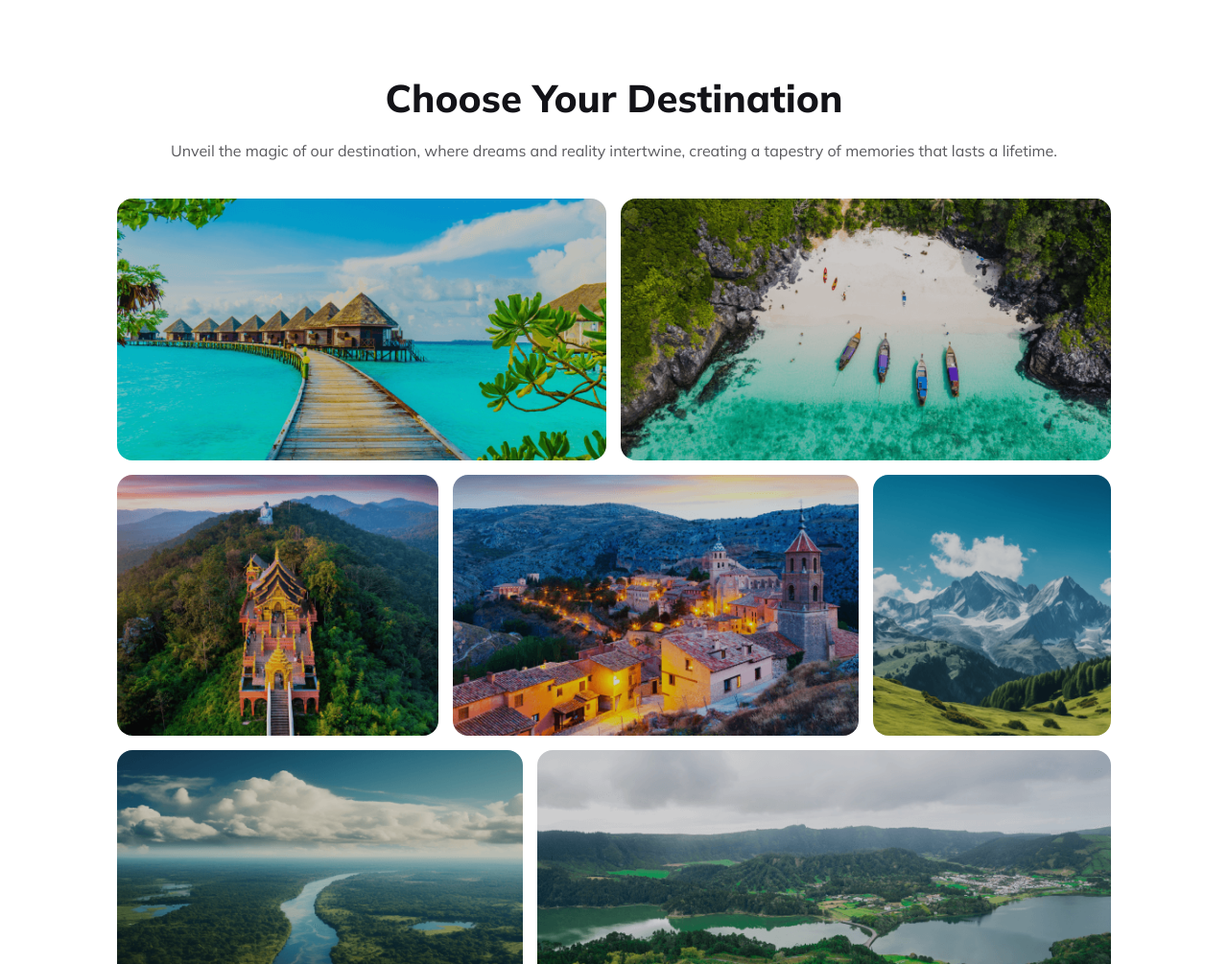
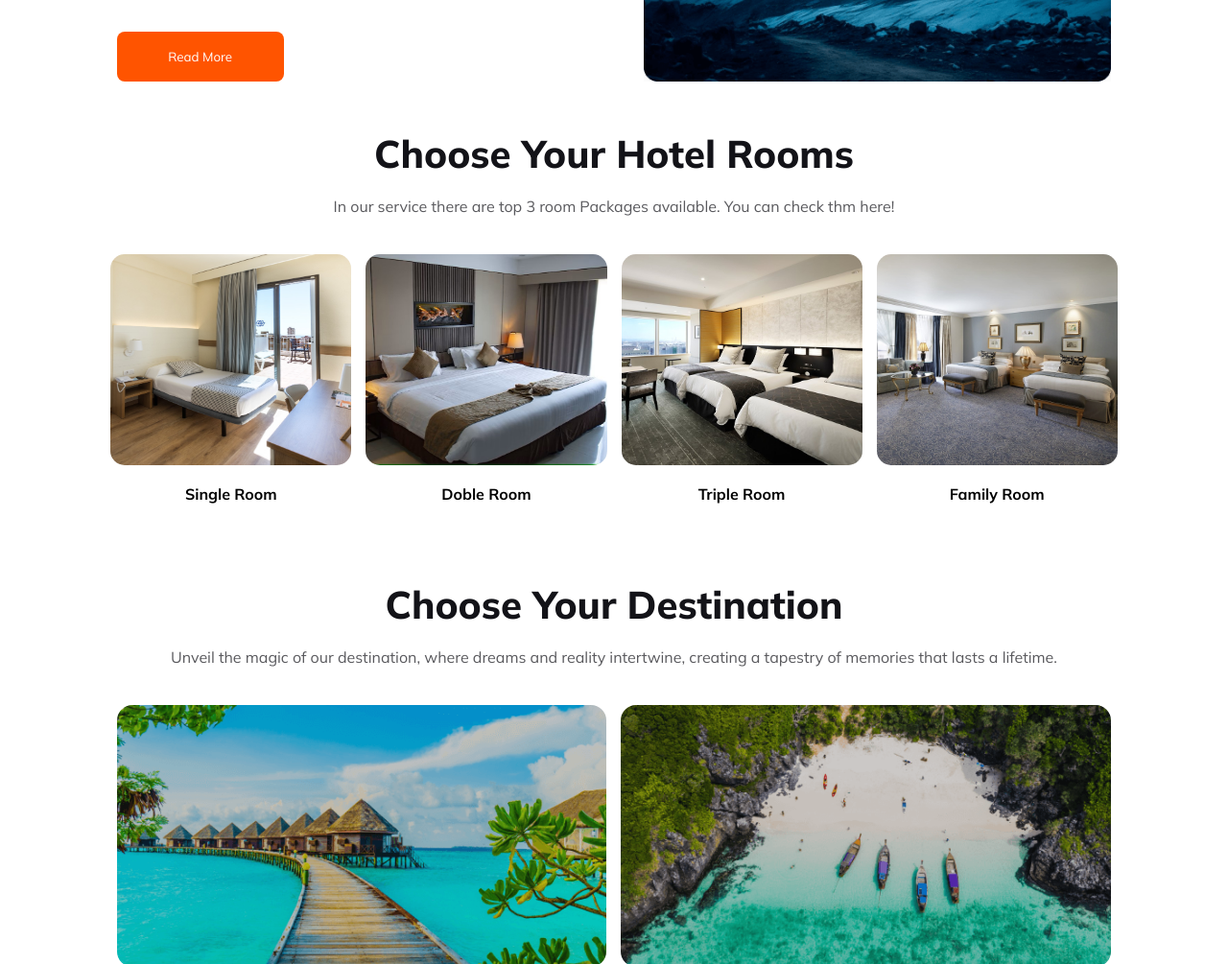
Before and after one commit to SoadAsHamimMahi/Family-Travel-Assignment, a plain HTML site: page index.html in a window 1280 px wide. Shown: the part 1103-2108 px from the top of the page at 96% size. Drawn offline with Linux system fonts and the light colour scheme.

Commit message:
nev bar and extra room choosing section added

```diff
--- a/index.html
+++ b/index.html
@@ -11,35 +11,41 @@
     <link href="https://fonts.googleapis.com/css2?family=Mulish:wght@300;400;500;600;700;800;900&display=swap"
         rel="stylesheet">
 
+    <link rel="stylesheet" href="https://cdnjs.cloudflare.com/ajax/libs/font-awesome/6.5.1/css/all.min.css"
+        integrity="sha512-DTOQO9RWCH3ppGqcWaEA1BIZOC6xxalwEsw9c2QQeAIftl+Vegovlnee1c9QX4TctnWMn13TZye+giMm8e2LwA=="
+        crossorigin="anonymous" referrerpolicy="no-referrer" />
+
     <link rel="stylesheet" href="style.css">
     <link rel="stylesheet" href="responsive.css">
+
+
 </head>
 
 <body>
-    <!-- <header>
+    <header>
         <div class="nav-part">
             <nav>
+
                 <div class="site-logo-name">
                     <img src="./Images/Group 40071 (2).png" alt="">
                     <div class="site-name">
                         <h2>Family <span class="primary-span">Travel</span></h2>
                     </div>
-
                 </div>
 
+                <div class="three-dot"><img src="Images/Frame.svg" alt=""></div>
                 <div class="list">
-                    <ul>
-                        <li> <a style="color: #FF5400;" href="#">Home</a></li>
-                        <li> <a href="#">Packages</a></li>
-                        <li> <a href="#">Testimonial</a></li>
-                        <li> <a href="#">Blog</a></li>
-                        <li> <a href="#">Contact</a></li>
+                    <ul class="show">
+                        <li><a style="color: #FF5400;" href="#">Home</a></li>
+                        <li><a href="#">Packages</a></li>
+                        <li><a href="#">Testimonial</a></li>
+                        <li><a href="#">Blog</a></li>
+                        <li><a href="#">Contact</a></li>
                     </ul>
                 </div>
             </nav>
         </div>
-
-    </header> -->
+    </header>
 
     <section class="banner-section">
 
@@ -102,6 +108,46 @@
         </div>
 
     </section>
+
+
+    <section class="Hotel-room-section">
+
+        <div class="hotel-room">
+            <div class="Hotel-room-text">
+                <h2>Choose Your Hotel Rooms</h2>
+                <p>In our service there are top 3 room Packages available. You can check thm here!</p>
+
+            </div>
+
+            <div class="room-image">
+                <div class="single">
+                    <img style="height: 220px;" src="Images/single.jpg" alt="">
+                    <b>Single Room</b>
+                </div>
+
+                <div class="double">
+                    <img style="height: 220px;" src="Images/double.jpg" alt="">
+                    <b>Doble Room</b>
+                </div>
+
+                <div class="triple">
+                    <img style="height: 220px;" src="Images/thriple.jpg" alt="">
+                    <b>Triple Room</b>
+                </div>
+
+                <div class="family">
+                    <img style="height: 220px;" src="Images/family.jpg" alt="">
+                    <b>Family Room</b>
+                </div>
+
+            </div>
+        </div>
+
+
+
+    </section>
+
+
 
     <section class="destination-section">
         <div class="destination-text">
--- a/responsive.css
+++ b/responsive.css
@@ -1,4 +1,17 @@
 @media screen and (max-width: 600px) {
+
+    .three-dot {
+        display: block; /* Show the three-dot icon on mobile */
+        font-size: 1.5rem;
+        color: #FF5400;
+        cursor: pointer;
+    }
+
+    .list{
+        display: none;
+    }
+
+
 
     .input-travel-info{
         flex-direction: column;
@@ -12,26 +25,36 @@
     }
 
 
-
     /* populer section starts here */
 
-    .popular-tour-div{
+    .popular-tour-div {
         width: 95%;
         flex-direction: column;
     }
 
-    .popular-tour-text{
+    .popular-tour-text {
         width: 100%;
         margin-bottom: 24px;
     }
 
-    .popular-tour-img{
+    .popular-tour-img {
         width: 100%;
 
     }
 
-    .pupular-tour-section{
+    .pupular-tour-section {
         width: 85% auto;
+    }
+
+
+    /* Room section starts here */
+
+    .room-image{
+        flex-direction: column;
+    }
+
+    .single, .double, .triple, .family{
+        width: 90%;
     }
 
     /* Destination sector starts here */
@@ -44,7 +67,8 @@
         display: block;
 
     }
-    .img-container img{
+
+    .img-container img {
         height: 11rem;
         margin-bottom: 8px;
     }
@@ -54,18 +78,21 @@
 
     /* choose section starts here */
 
-    .choose-service{
+    .choose-service {
         flex-direction: column;
     }
 
-    .service-1, .service-2 ,.service-3{
+    .service-1,
+    .service-2,
+    .service-3 {
         width: 85%;
     }
 
-    .choose-text h2{
+    .choose-text h2 {
         font-size: 1.5rem;
     }
-    .choose-text p{
+
+    .choose-text p {
         font-size: .8rem;
 
     }
@@ -73,15 +100,15 @@
 
     /* newsletter section starts here */
 
-    .newsletter{
+    .newsletter {
         flex-direction: column;
     }
 
-    .newsletter-text{
+    .newsletter-text {
         width: 85%;
     }
 
-    .newsletter-img{
+    .newsletter-img {
         width: 100%;
         margin-top: 15px;
     }
@@ -89,14 +116,15 @@
 
     /* footer section starts here */
 
-    footer{
-       height: 309px;
+    footer {
+        height: 309px;
     }
 
-    .footer-logo h3{
+    .footer-logo h3 {
         font-size: 1.5rem;
     }
-    .footer-logo p{
+
+    .footer-logo p {
         font-size: .8rem;
     }
 
--- a/style.css
+++ b/style.css
@@ -8,6 +8,7 @@
     color: #FF5400;
 
 }
+
 
 .button-primary {
     width: 100%;
@@ -25,6 +26,17 @@
 }
 
 /* navigation part starts here */
+
+.three-dot {
+    display: none;
+    font-size: 1.5rem;
+    color: #FF5400;
+    cursor: pointer;
+}
+
+.list ul.show {
+    display: flex;
+}
 
 header {
 
@@ -200,6 +212,74 @@ li {
 .popular-tour-text button {
     width: 174px;
 
+}
+
+
+
+/* Choose room starts here  */
+
+.hotel-room{
+
+    width: 82%;
+    margin: 50px auto;
+}
+
+.room-image{
+
+    display: flex;
+    justify-content: center;
+    gap: 15px;
+}
+
+.room-image img{
+    border-radius: 15px;
+    margin-bottom: 20px;
+}
+
+
+.single{
+    width: 25%;
+    display: flex;
+    flex-direction: column;
+    text-align: center;
+
+}
+.double {
+    width: 25%;
+    display: flex;
+    flex-direction: column;
+    text-align: center;
+}
+
+.triple {
+    width: 25%;
+    display: flex;
+    flex-direction: column;
+    text-align: center;
+}
+
+.family{
+    width: 25%;
+    display: flex;
+    flex-direction: column;
+    text-align: center;
+}
+
+.Hotel-room-text h2{
+    color: #131318;
+    text-align: center;
+    font-size: 2.5rem;
+    font-weight: 800;
+    margin-bottom: 20px;
+}
+
+.Hotel-room-text p{
+    color: rgba(19, 19, 24, 0.70);
+    text-align: center;
+    font-size: 16px;
+    font-weight: 400;
+    margin-top: 0;
+    margin-bottom: 40px;
 }
 
 /* Destination section starts here */
```
Also changed, not shown: Images/Frame.svg (added), Images/double.jpg (added), Images/family.jpg (added), Images/single.jpg (added), Images/thriple.jpg (added). Lines whose indentation alone changed are shown as unchanged.
